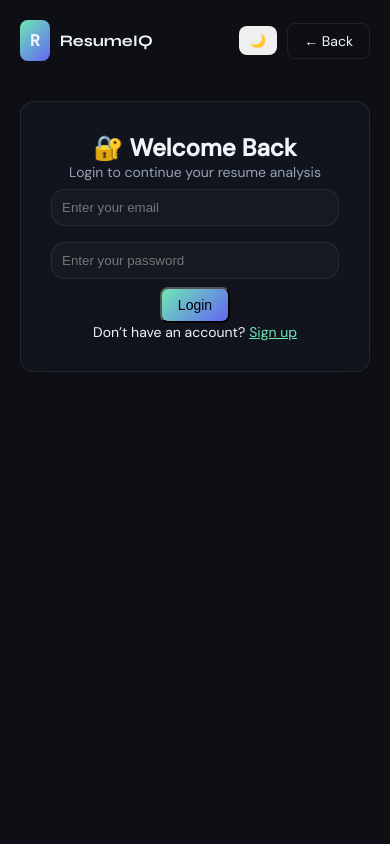
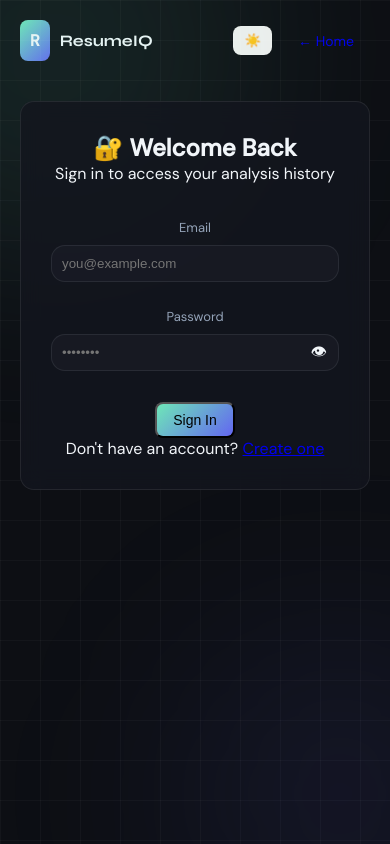
Before and after one commit to Suhas-H-N/ResumeScreener, a Flask app: template templates/login.html in a window 390 px wide. Run offline with Flask 3, Linux system fonts and the light colour scheme; the template is opened without the code that fills it, so the values that code supplies are empty.

Commit message:
feat: add user login page with authentication, password toggle, and responsive UI

```diff
--- a/templates/login.html
+++ b/templates/login.html
@@ -1,110 +1,98 @@
 <!DOCTYPE html>
 <html lang="en">
 <head>
-  <meta charset="UTF-8">
+  <meta charset="UTF-8"/>
+  <meta name="viewport" content="width=device-width, initial-scale=1.0"/>
   <title>Login — ResumeIQ</title>
-  <meta name="viewport" content="width=device-width, initial-scale=1.0">
-
-  <!-- Fonts -->
   <link href="https://fonts.googleapis.com/css2?family=Syne:wght@400;700;800&family=DM+Sans:wght@300;400;500&display=swap" rel="stylesheet">
-
-  <!-- CSS -->
   <link rel="stylesheet" href="{{ url_for('static', filename='style.css') }}">
 </head>
-
 <body>
+<div class="bg-grid"></div>
+<div class="bg-orb orb-1"></div>
+<div class="bg-orb orb-2"></div>
 
 <div class="app-shell">
-
-  <!-- HEADER -->
   <header class="site-header">
     <div class="logo">
-      <span class="logo-mark">R</span>
+      <div class="logo-mark">R</div>
       <span class="logo-text">ResumeIQ</span>
     </div>
-
-    <div style="display:flex; gap:10px; align-items:center;">
+    <div style="display:flex;gap:10px;align-items:center;">
       <button id="themeToggle" class="theme-toggle">🌙</button>
-      <a href="/" class="btn btn-secondary">← Back</a>
+      <a href="/" class="btn btn-ghost btn-sm">← Home</a>
     </div>
   </header>
 
-  <!-- LOGIN CARD -->
   <div class="auth-page">
+    <h2>🔐 Welcome Back</h2>
+    <p class="auth-sub">Sign in to access your analysis history</p>
 
-    <h2>🔐 Welcome Back</h2>
-    <p style="color: var(--text-secondary); font-size: 14px;">
-      Login to continue your resume analysis
-    </p>
+    <div id="errorMsg" style="color:var(--danger);font-size:0.85rem;margin-bottom:12px;min-height:20px;text-align:center;"></div>
 
-    <input type="email" id="email" placeholder="Enter your email" required>
-    <input type="password" id="password" placeholder="Enter your password" required>
+    <div class="field-group">
+      <label class="field-label">Email</label>
+      <input type="email" id="email" class="field-input" placeholder="you@example.com" autocomplete="email" required/>
+    </div>
 
-    <button onclick="login()" class="btn btn-primary">Login</button>
+    <div class="field-group">
+      <label class="field-label">Password</label>
+      <div style="position:relative;">
+        <input type="password" id="password" class="field-input" placeholder="••••••••" autocomplete="current-password" required style="padding-right:44px;"/>
+        <button type="button" id="pwToggle" onclick="togglePw()"
+                style="position:absolute;right:12px;top:50%;transform:translateY(-50%);background:none;border:none;cursor:pointer;font-size:1rem;color:var(--text-muted);">👁</button>
+      </div>
+    </div>
 
-    <p style="font-size: 14px;">
-      Don’t have an account?
-      <a href="/signup-page" style="color: var(--accent);">Sign up</a>
-    </p>
+    <button onclick="doLogin()" class="btn btn-primary btn-full" id="loginBtn" style="margin-top:8px;">Sign In</button>
 
+    <p class="auth-footer">Don't have an account? <a href="/signup-page">Create one</a></p>
   </div>
-
 </div>
 
-<!-- SCRIPT -->
+<div class="toast-container" id="toastContainer"></div>
+
 <script>
+const themeToggle = document.getElementById('themeToggle');
+function applyTheme(t) { document.body.classList.toggle('light-mode', t==='light'); localStorage.setItem('theme',t); themeToggle.textContent=t==='light'?'🌙':'☀️'; }
+applyTheme(localStorage.getItem('theme')||'dark');
+themeToggle.onclick = ()=>applyTheme(document.body.classList.contains('light-mode')?'dark':'light');
 
-// 🌙 THEME FIX (same as index)
-const toggle = document.getElementById("themeToggle");
-
-if(localStorage.getItem("theme") === "dark"){
-  document.body.classList.add("dark-mode");
+function togglePw() {
+  const inp = document.getElementById('password');
+  const btn = document.getElementById('pwToggle');
+  inp.type = inp.type==='password'?'text':'password';
+  btn.textContent = inp.type==='password'?'👁':'🙈';
 }
 
-toggle.onclick = () => {
-  document.body.classList.toggle("dark-mode");
-  localStorage.setItem("theme", document.body.classList.contains("dark-mode") ? "dark" : "light");
-};
-
-
-// 🔐 LOGIN FUNCTION
-async function login() {
-  const email = document.getElementById("email").value.trim();
-  const password = document.getElementById("password").value.trim();
-
-  if (!email || !password) {
-    alert("⚠️ Please fill all fields");
-    return;
-  }
-
-  try {
-    const res = await fetch("/login", {
-      method: "POST",
-      headers: {"Content-Type": "application/json"},
-      body: JSON.stringify({ email, password })
-    });
-
-    const data = await res.json();
-
-    if (!res.ok) {
-      alert(data.error || "Login failed");
-      return;
-    }
-
-    // Save user
-    localStorage.setItem("user", data.user);
-
-    alert("✅ Login successful!");
-
-    // Redirect
-    window.location.href = "/";
-
-  } catch (err) {
-    alert("❌ Error: " + err.message);
-  }
+function showToast(msg,type='info') {
+  const tc=document.getElementById('toastContainer');
+  const d=document.createElement('div');
+  d.className=`toast ${type}`;d.innerHTML=`<span>${msg}</span>`;tc.appendChild(d);
+  setTimeout(()=>{d.style.opacity='0';d.style.transform='translateX(100%)';d.style.transition='0.35s';setTimeout(()=>d.remove(),360);},3500);
 }
 
+async function doLogin() {
+  const email    = document.getElementById('email').value.trim();
+  const password = document.getElementById('password').value;
+  const errEl    = document.getElementById('errorMsg');
+  const btn      = document.getElementById('loginBtn');
+
+  errEl.textContent = '';
+  if (!email || !password) { errEl.textContent = 'Please fill all fields'; return; }
+
+  btn.disabled=true; btn.textContent='Signing in…';
+  try {
+    const res  = await fetch('/login', { method:'POST', headers:{'Content-Type':'application/json'}, body:JSON.stringify({email,password}) });
+    const data = await res.json();
+    if (!res.ok) { errEl.textContent = data.error || 'Login failed'; return; }
+    showToast('✅ Welcome back, ' + data.user + '!', 'success');
+    setTimeout(()=>window.location.href='/', 800);
+  } catch { errEl.textContent = '⚠️ Server not reachable'; }
+  finally  { btn.disabled=false; btn.textContent='Sign In'; }
+}
+
+document.addEventListener('keydown', e => { if (e.key==='Enter') doLogin(); });
 </script>
-
 </body>
 </html>
```
